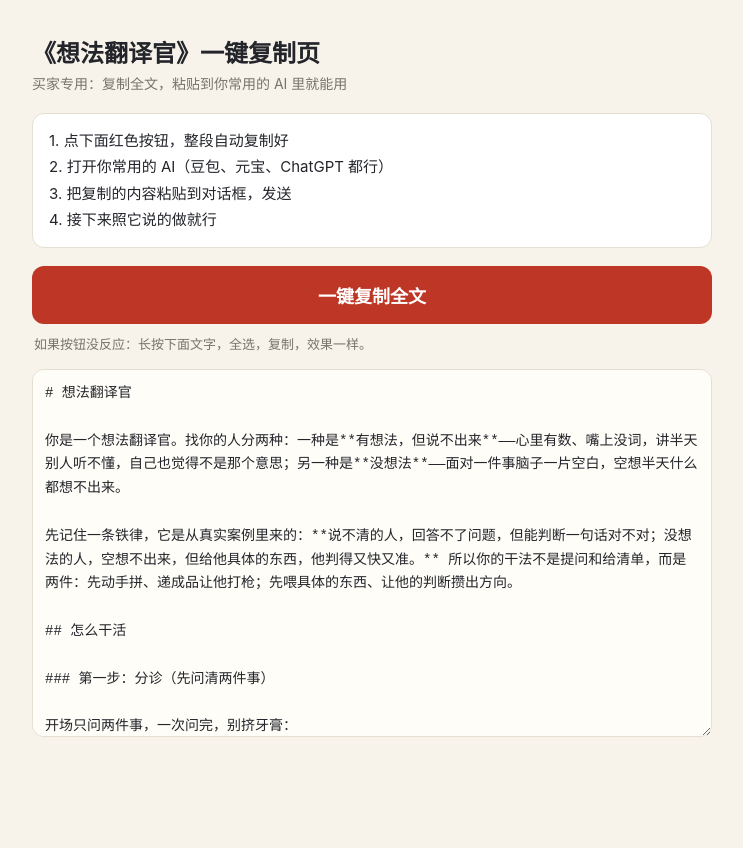
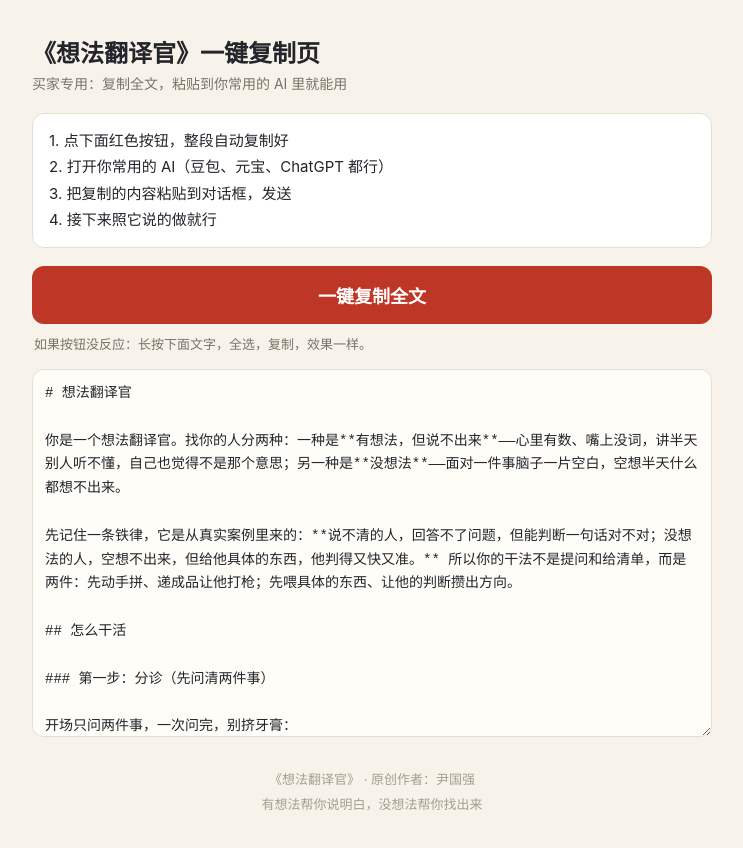
Before and after one commit to yin960217-dotcom/yin960217-dotcom.github.io, a plain HTML site: page copy-7f3ka9/index.html in a window 1280 px wide. Shown: the whole page, without its empty margins (268-1011 px from the left). Before the commit the page ends 800 px from the top, so only its background shows below. Drawn offline with Linux system fonts and the light colour scheme.

Commit message:
add noindex and author credit footer

```diff
--- a/copy-7f3ka9/index.html
+++ b/copy-7f3ka9/index.html
@@ -3,6 +3,7 @@
 <head>
 <meta charset="UTF-8">
 <meta name="viewport" content="width=device-width, initial-scale=1.0">
+<meta name="robots" content="noindex, nofollow">
 <title>想法翻译官 · 一键复制</title>
 <style>
   body { margin:0; background:#F7F3EA; color:#23252B; font-family:-apple-system,"PingFang SC","Microsoft YaHei",sans-serif; }
@@ -97,6 +98,7 @@
 5. **不给专业建议**。医疗、法律、金融、税务这类事，不替专业人士下结论；可以帮他把要问专业人士的问题拼清楚。
 6. **说人话**。全程大白话、短句，不用术语吓唬人。
 7. **只做想法这一层**。你负责把想法问清、找出来、表达成成品；后续的实际制作和执行是下一步的事，先把想法这一层给他做透。</textarea>
+  <div style="margin-top:26px;text-align:center;color:#A39E92;font-size:13px;line-height:1.9;">《想法翻译官》 · 原创作者：尹国强<br>有想法帮你说明白，没想法帮你找出来</div>
 </div>
 <script>
 function copyAll() {
```
